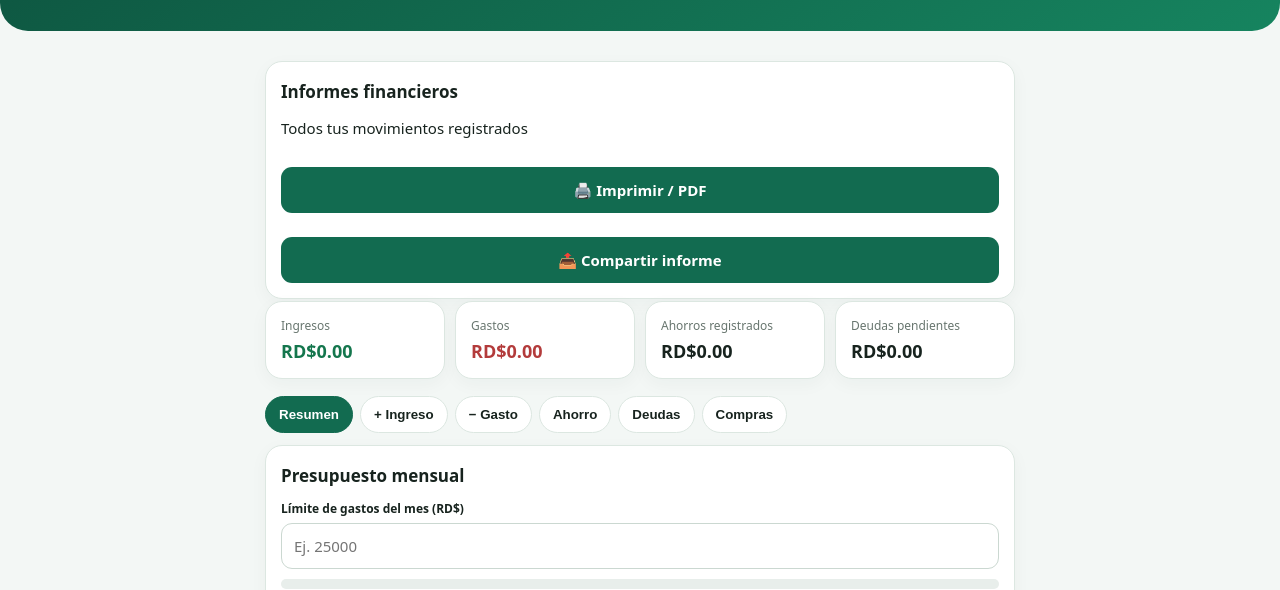
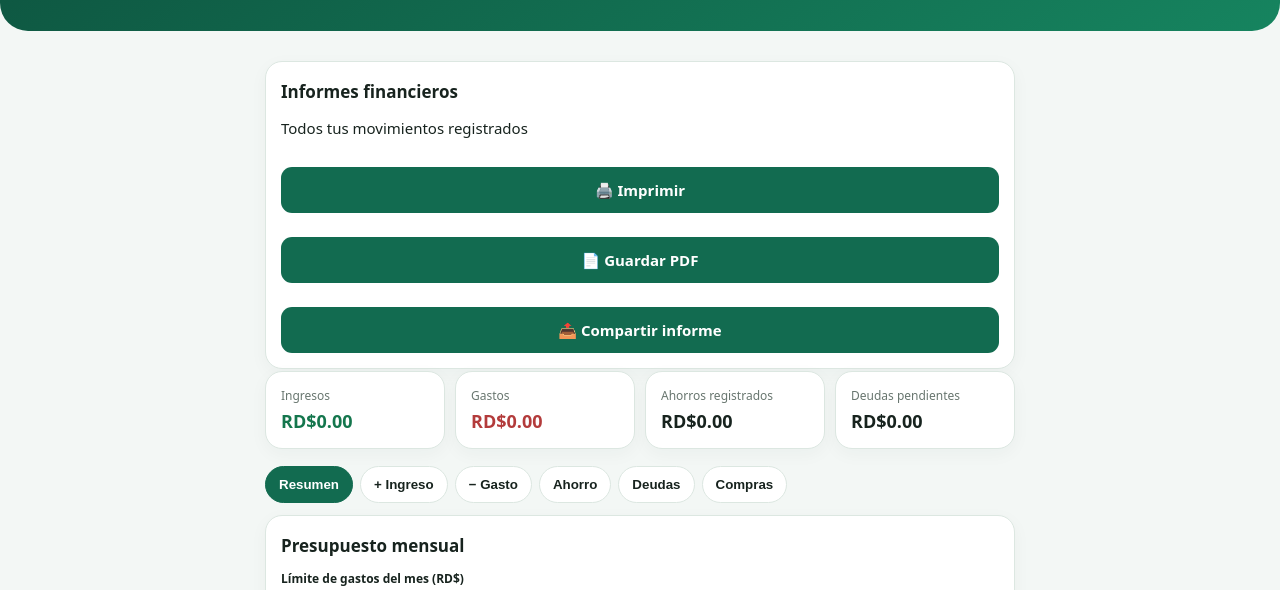
Before and after one commit to ramonpcrepair-dev/mi-finanzas, a plain HTML site: page index.html in a window 1280 px wide. Shown: the part 179-769 px from the top of the page. Drawn offline with Linux system fonts and the light colour scheme.

Commit message:
Update index.html

```diff
--- a/index.html
+++ b/index.html
@@ -224,8 +224,12 @@ reportTools.innerHTML = `
  <p>Todos tus movimientos registrados</p>
  <div style="display:flex;gap:10px;flex-wrap:wrap">
   <button type="button" id="printReport" class="primary">
-   🖨️ Imprimir / PDF
-  </button>
+   🖨️ Imprimir
+</button>
+
+<button type="button" id="savePDF" class="primary">
+   📄 Guardar PDF
+</button>
   <button type="button" id="shareReport" class="primary">
    📤 Compartir informe
   </button>
```
